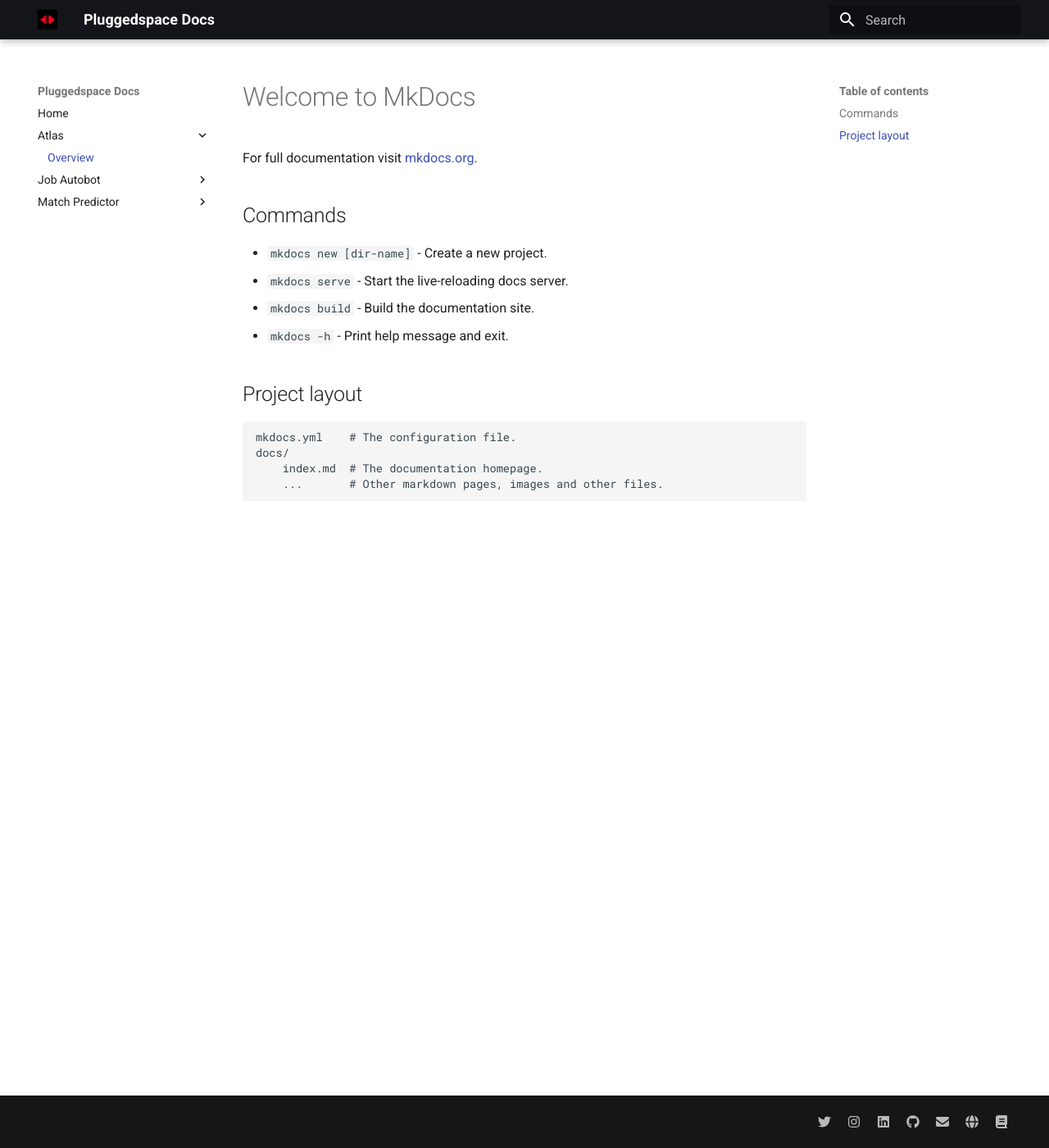
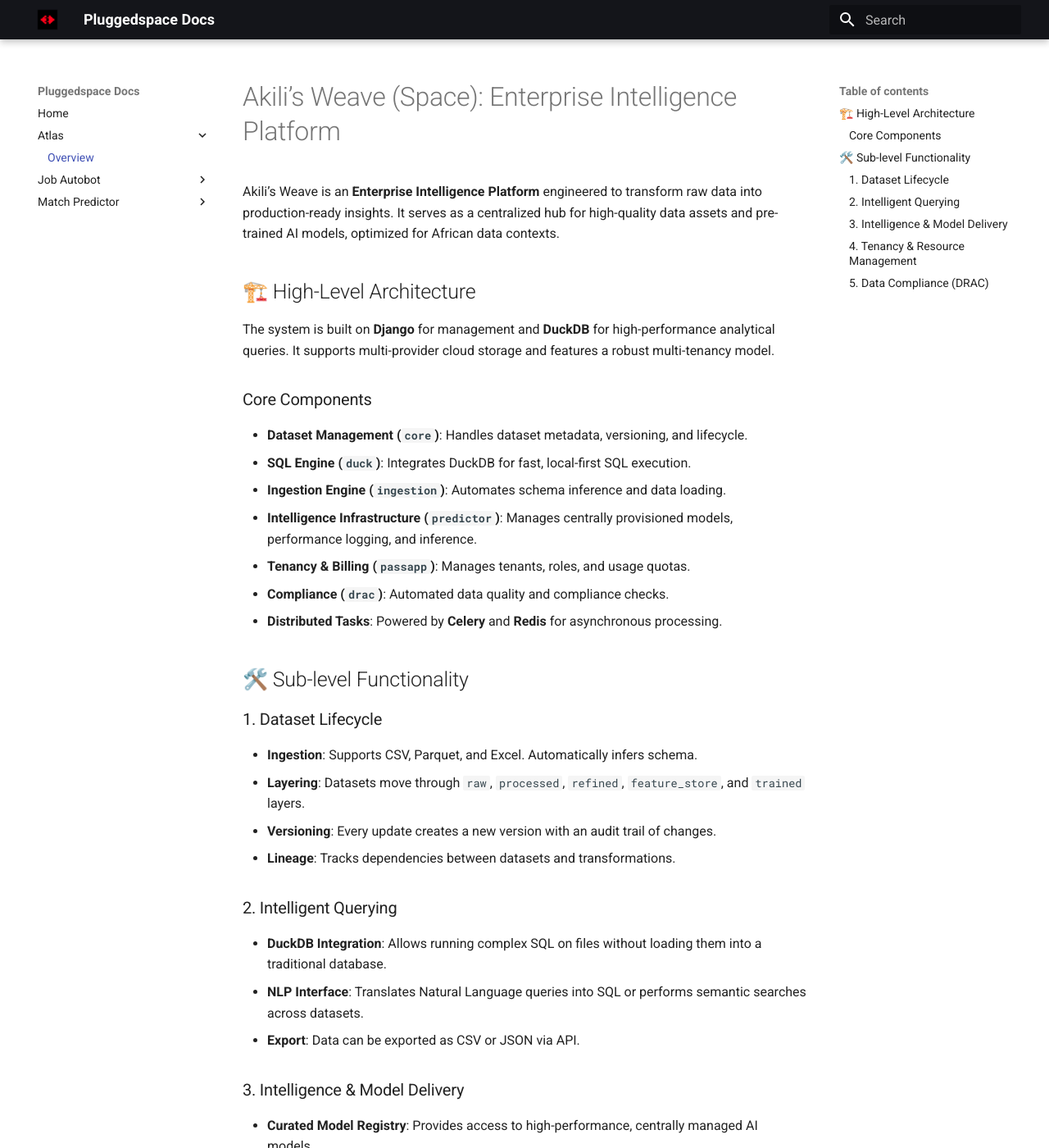
Before and after one commit to pluggedspace/pluggedspace-docs, an MkDocs documentation site: the page built from docs/data/index.md, in a window 1280 px wide and 1400 px high. Shown: the whole window at 82% size. Built offline with MkDocs 1.6.1 and Material for MkDocs 9.7.7, drawn with Linux system fonts in a browser that asks for light colours; some of the changed text lies outside the part shown.

Commit message:
Update index.md

```diff
--- a/docs/data/index.md
+++ b/docs/data/index.md
@@ -1,17 +1,42 @@
-# Welcome to MkDocs
+# Akili’s Weave (Space): Enterprise Intelligence Platform
 
-For full documentation visit [mkdocs.org](https://www.mkdocs.org).
+Akili’s Weave is an **Enterprise Intelligence Platform** engineered to transform raw data into production-ready insights. It serves as a centralized hub for high-quality data assets and pre-trained AI models, optimized for African data contexts.
 
-## Commands
+## 🏗️ High-Level Architecture
+The system is built on **Django** for management and **DuckDB** for high-performance analytical queries. It supports multi-provider cloud storage and features a robust multi-tenancy model.
 
-* `mkdocs new [dir-name]` - Create a new project.
-* `mkdocs serve` - Start the live-reloading docs server.
-* `mkdocs build` - Build the documentation site.
-* `mkdocs -h` - Print help message and exit.
+### Core Components
+- **Dataset Management (`core`)**: Handles dataset metadata, versioning, and lifecycle.
+- **SQL Engine (`duck`)**: Integrates DuckDB for fast, local-first SQL execution.
+- **Ingestion Engine (`ingestion`)**: Automates schema inference and data loading.
+- **Intelligence Infrastructure (`predictor`)**: Manages centrally provisioned models, performance logging, and inference.
+- **Tenancy & Billing (`passapp`)**: Manages tenants, roles, and usage quotas.
+- **Compliance (`drac`)**: Automated data quality and compliance checks.
+- **Distributed Tasks**: Powered by **Celery** and **Redis** for asynchronous processing.
 
-## Project layout
+## 🛠️ Sub-level Functionality
 
-    mkdocs.yml    # The configuration file.
-    docs/
-        index.md  # The documentation homepage.
-        ...       # Other markdown pages, images and other files.
+### 1. Dataset Lifecycle
+- **Ingestion**: Supports CSV, Parquet, and Excel. Automatically infers schema.
+- **Layering**: Datasets move through `raw`, `processed`, `refined`, `feature_store`, and `trained` layers.
+- **Versioning**: Every update creates a new version with an audit trail of changes.
+- **Lineage**: Tracks dependencies between datasets and transformations.
+
+### 2. Intelligent Querying
+- **DuckDB Integration**: Allows running complex SQL on files without loading them into a traditional database.
+- **NLP Interface**: Translates Natural Language queries into SQL or performs semantic searches across datasets.
+- **Export**: Data can be exported as CSV or JSON via API.
+
+### 3. Intelligence & Model Delivery
+- **Curated Model Registry**: Provides access to high-performance, centrally managed AI models.
+- **Intelligence Pipelines**: Automated workflows that transform refined data into actionable predictions.
+- **Edge Inference**: Optimized endpoints for low-latency intelligence consumption by tenants.
+
+### 4. Tenancy & Resource Management
+- **Multi-tenancy**: Isolated data and resources per tenant.
+- **Usage Quotas**: Tracks compute minutes, tokens, and storage bytes.
+- **Billing**: Generates records based on usage logs and subscription plans.
+
+### 5. Data Compliance (DRAC)
+- **Pre-ingestion Checks**: Files are scanned for compliance before ingestion.
+- **Audit Logging**: Every action is recorded for security and compliance monitoring.
```
